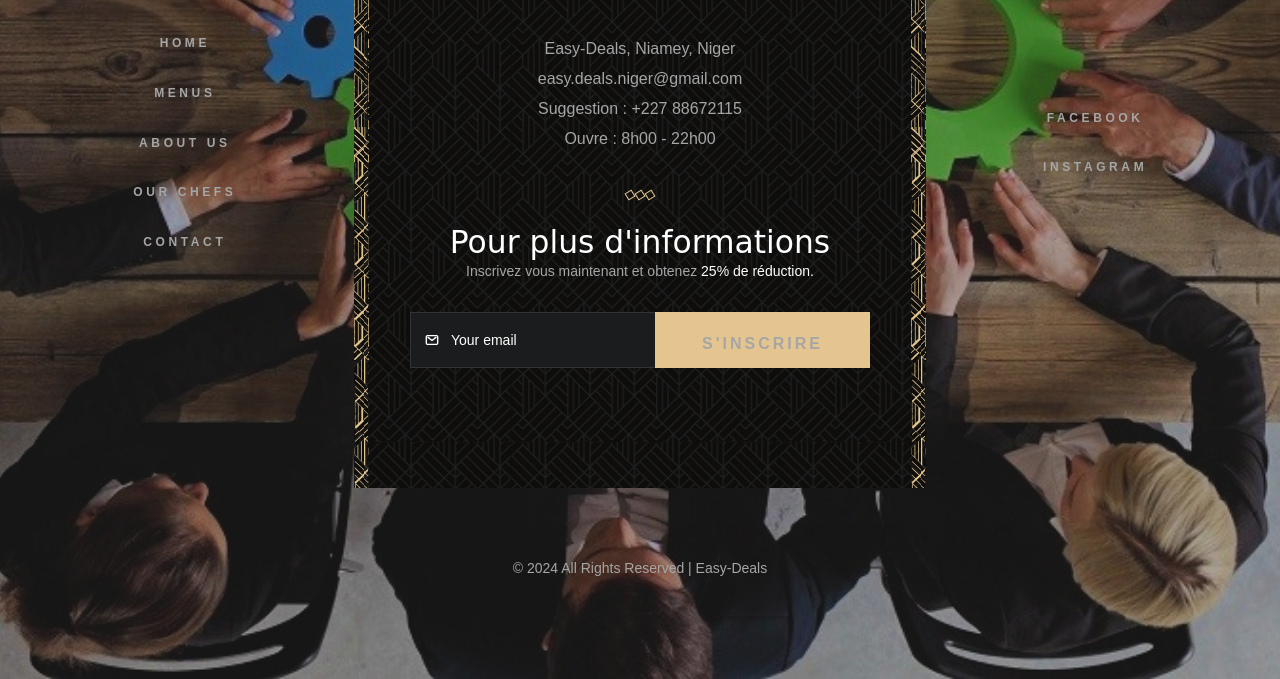
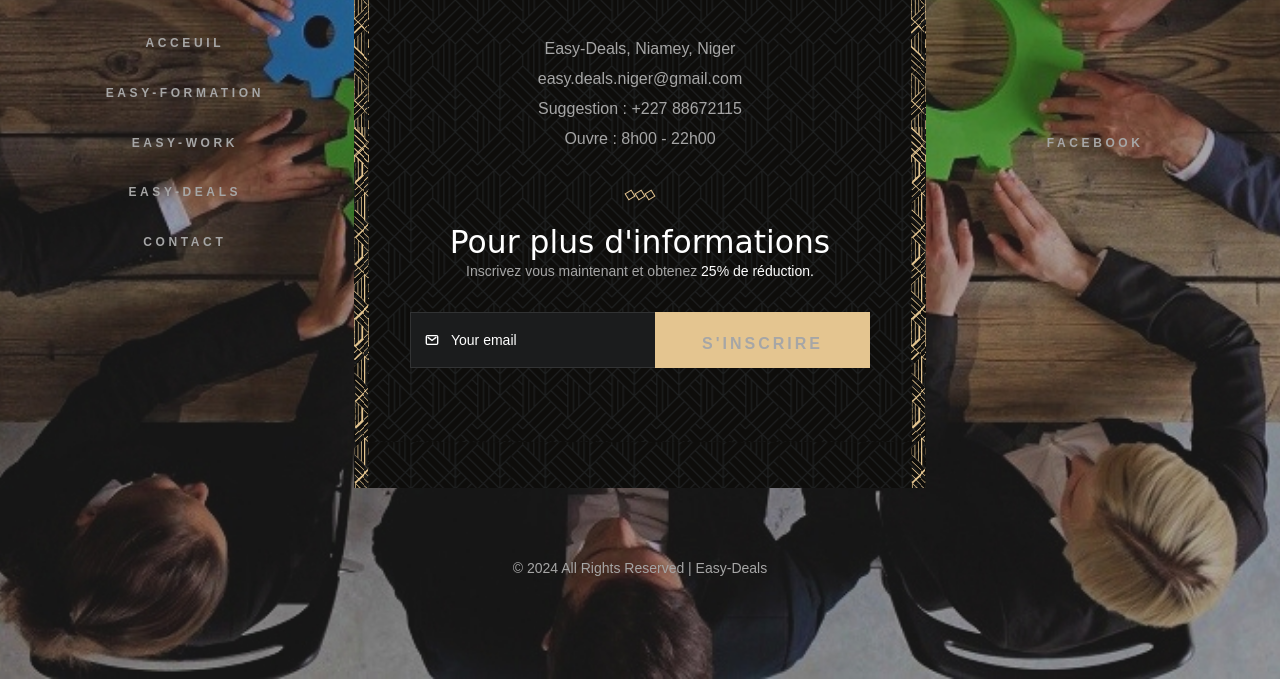
Before and after one commit to EDN2024/EDN, a plain HTML site: page Telephonie.html in a window 1280 px wide. Shown: the part 2753-3432 px from the top of the page. Drawn offline with nearby package versions, Linux system fonts and the light colour scheme; a web font is replaced by a local one.

Commit message:
Update Telephonie.html

```diff
--- a/Telephonie.html
+++ b/Telephonie.html
@@ -444,23 +444,23 @@
         <ul class="footer-list">
 
           <li>
-            <a href="#" class="label-2 footer-link hover-underline">Home</a>
+            <a href="#" class="label-2 footer-link hover-underline">Acceuil</a>
           </li>
 
           <li>
-            <a href="#" class="label-2 footer-link hover-underline">Menus</a>
+            <a href="#" class="label-2 footer-link hover-underline">Easy-Formation</a>
           </li>
 
           <li>
-            <a href="#" class="label-2 footer-link hover-underline">About Us</a>
+            <a href="#" class="label-2 footer-link hover-underline">Easy-Work</a>
           </li>
 
           <li>
-            <a href="#" class="label-2 footer-link hover-underline">Our Chefs</a>
+            <a href="https://easy-shop.mywindo.site" class="label-2 footer-link hover-underline">Easy-Deals</a>
           </li>
 
           <li>
-            <a href="#" class="label-2 footer-link hover-underline">Contact</a>
+            <a href="https://wa.me/88672115" class="label-2 footer-link hover-underline">Contact</a>
           </li>
 
         </ul>
@@ -468,12 +468,10 @@
         <ul class="footer-list">
 
           <li>
-            <a href="#" class="label-2 footer-link hover-underline">Facebook</a>
+            <a href="https://www.facebook.com/profile.php?id=61559677735556&mibextid=ZbWKwL" class="label-2 footer-link hover-underline">Facebook</a>
           </li>
 
-          <li>
-            <a href="#" class="label-2 footer-link hover-underline">Instagram</a>
-          </li>
+
 
         </ul>
 
```
